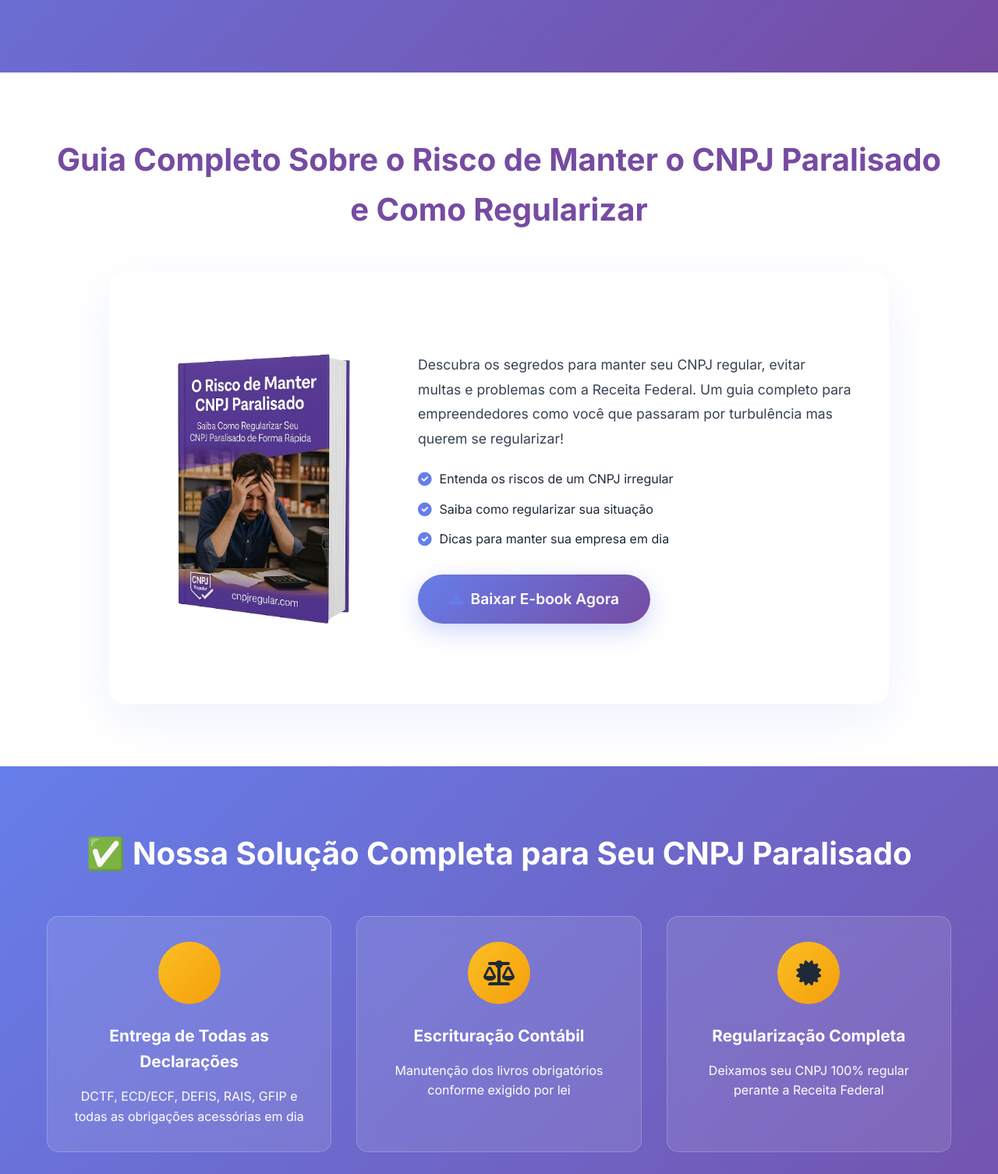
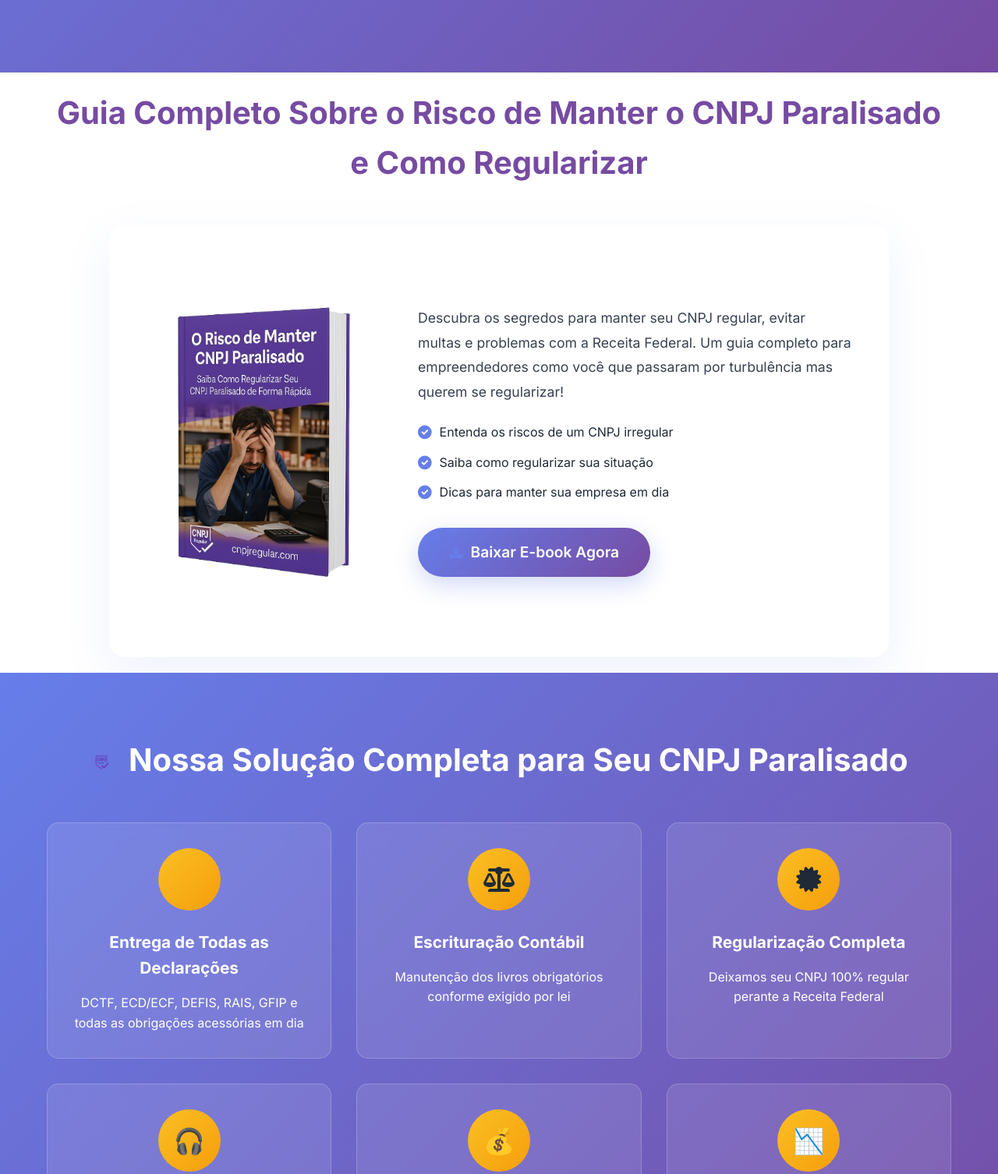
Before and after one commit to chrmentor/sitecnpjregular, a plain HTML site: page index.html in a window 1280 px wide. Shown: the part 2332-3838 px from the top of the page at 78% size. Drawn offline with Linux system fonts and the light colour scheme; some icons are missing.

Commit message:
Add files via upload

```diff
--- a/index.html
+++ b/index.html
@@ -136,7 +136,7 @@
     <!-- Solução Section -->
     <section id="solucao" class="solucao">
         <div class="container">
-            <h2>✅ Nossa Solução Completa para Seu CNPJ Paralisado</h2>
+            <h2><img src="logo_cnpj_regular.png" alt="Logo CNPJ Regular" class="solucao-logo"> Nossa Solução Completa para Seu CNPJ Paralisado</h2>
             <div class="solucao-grid">
                 <div class="solucao-item">
                     <div class="solucao-icon">
@@ -184,7 +184,7 @@
             <h2>Por Que Escolher Nosso Serviço?</h2>
             <div class="beneficios-content">
                 <div class="beneficios-image">
-                    <img src="contabilidade_2.jpg" alt="Benefícios da contabilidade">
+                    <img src="equipe_cnpj_regular.png" alt="Equipe CNPJ Regular">
                 </div>
                 <div class="beneficios-list">
                     <div class="beneficio-item">
--- a/style.css
+++ b/style.css
@@ -907,7 +907,7 @@ html {
 
 
 .ebook-offer {
-    padding: 80px 0;
+    padding: 20px 0; /* Reduzido ainda mais o padding */
     background: var(--background-white);
     text-align: center;
 }
@@ -1027,3 +1027,11 @@ html {
         justify-content: center;
     }
 }
+
+
+
+.solucao-logo {
+    height: 30px; /* Ajuste o tamanho conforme necessário */
+    vertical-align: middle;
+    margin-right: 10px;
+}
```
Also changed, not shown: logo_cnpj_regular.png (added), 1 other file.
